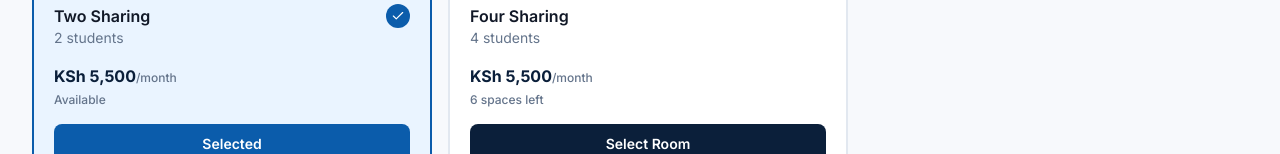
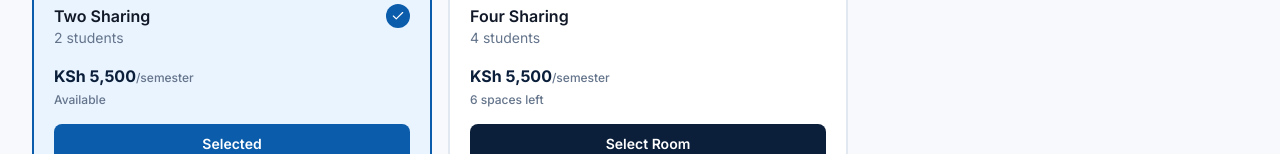
Before and after one commit to glenkevin425-ux/mmust-hostelhub, a React (Vite) app: page /hostels/hall-1 in a window 1280 px wide. Shown: the part 1276-1430 px from the top of the page. Built offline with nearby package versions, Linux system fonts and the light colour scheme.

Commit message:
Show room prices per semester

```diff
--- a/src/components/RoomCard.tsx
+++ b/src/components/RoomCard.tsx
@@ -28,7 +28,7 @@
 
       <p className="mt-4 font-bold text-brand-navy">
         KSh {room.price.toLocaleString()}
-        <span className="text-xs font-medium text-subink">/month</span>
+        <span className="text-xs font-medium text-subink">/semester</span>
       </p>
 
       <p className="mt-1 text-xs font-medium text-subink">
```
